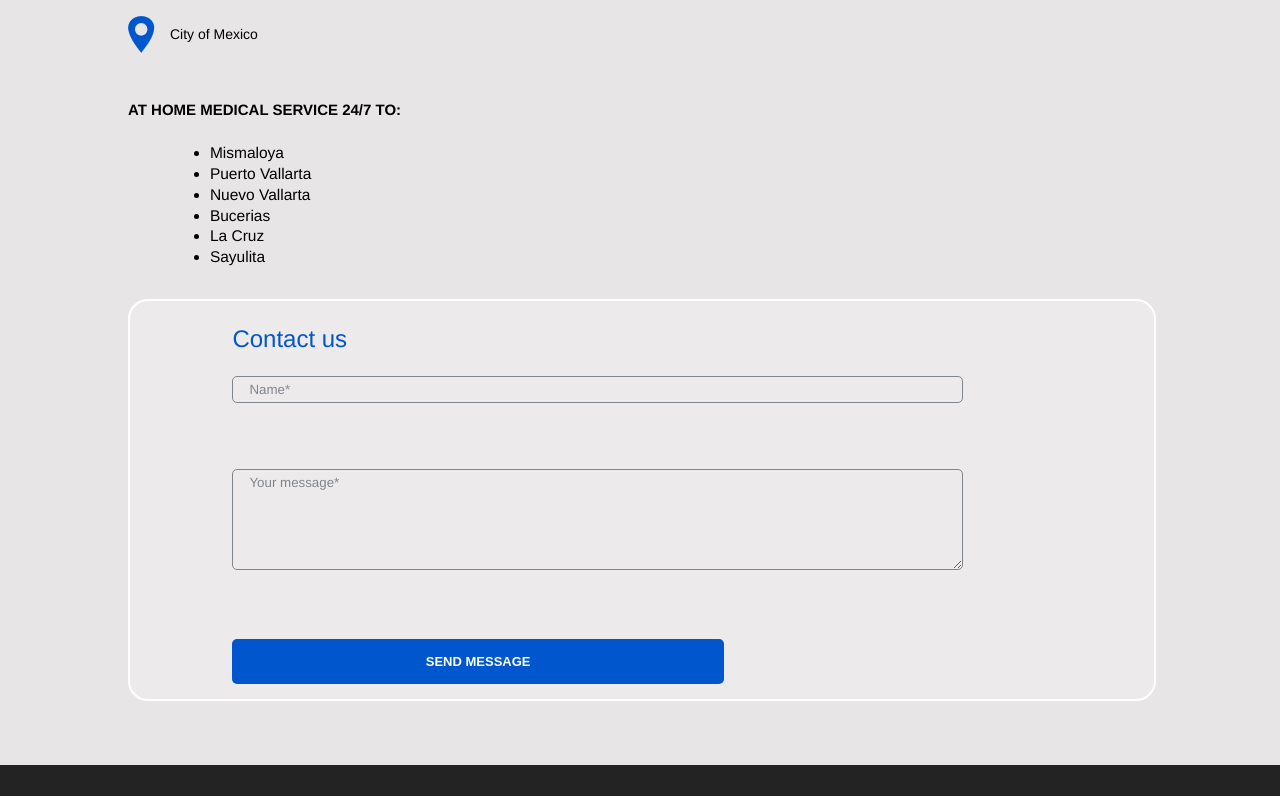
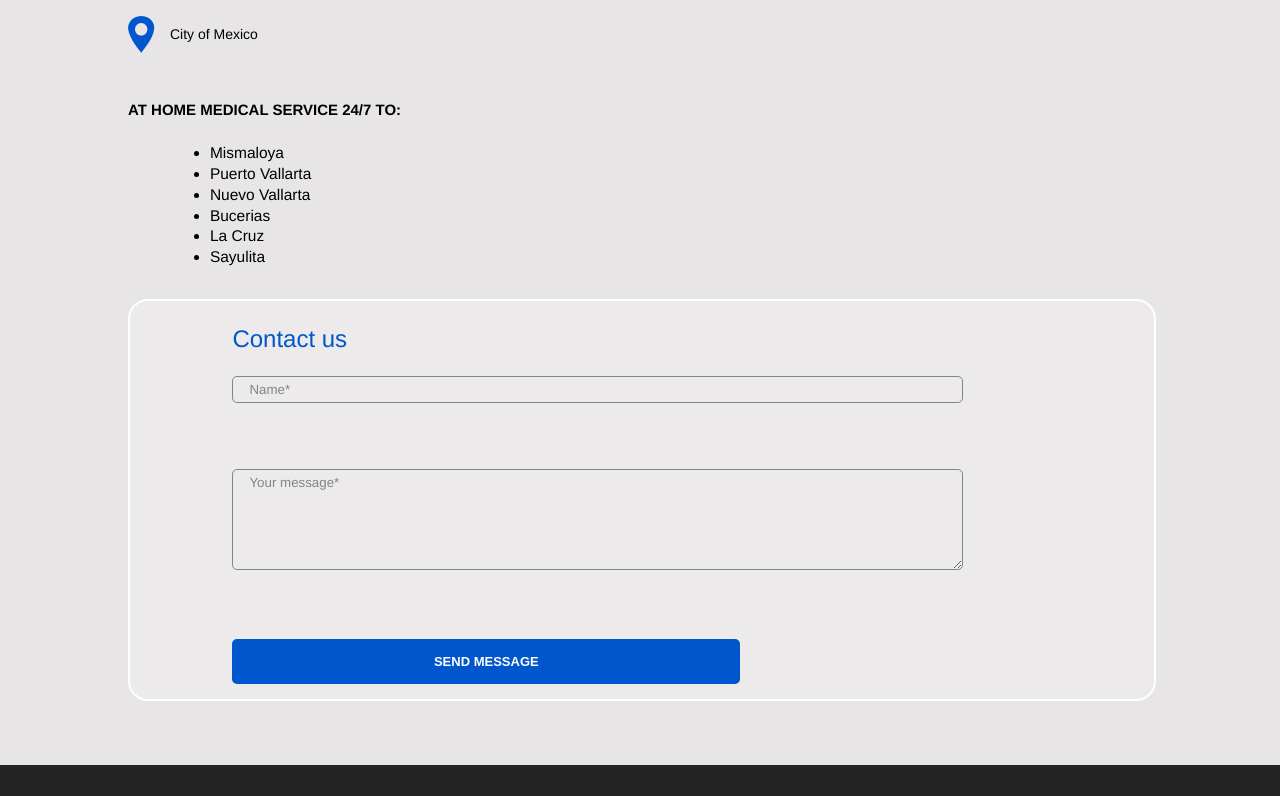
Before and after one commit to justinait/drperalta, a React (Vite) app: page / in a window 1280 px wide. Shown: the part 2152-2948 px from the top of the page. Built offline with nearby package versions, Linux system fonts and the light colour scheme.

Commit message:
dr peralta

```diff
--- a/src/Components/Contact/Contact.css
+++ b/src/Components/Contact/Contact.css
@@ -66,7 +66,7 @@ ul {
     margin-bottom: 15px !important;
     margin-top: 0px;
     border: none;
-    width: 60% !important;
+    width: 62% !important;
 }
 .button:hover {
     background-color: #3576CF;
```
